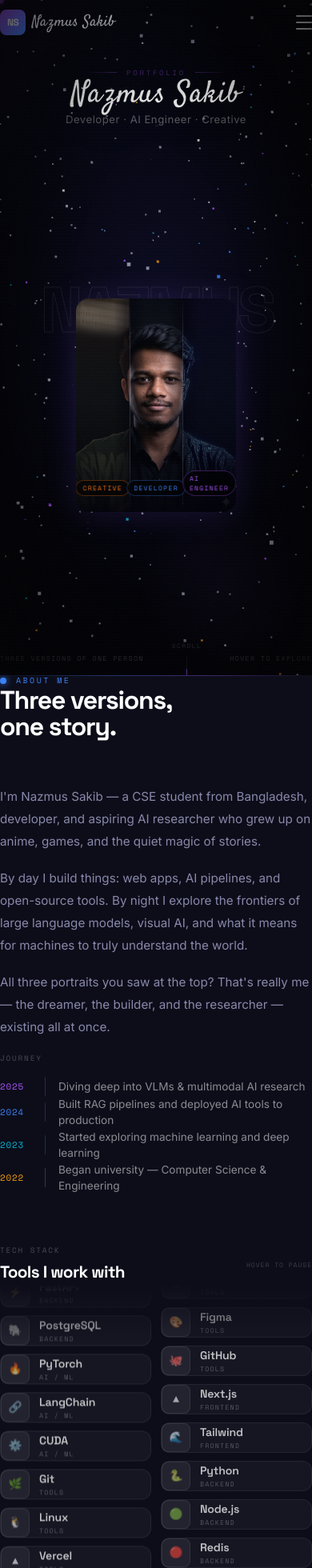
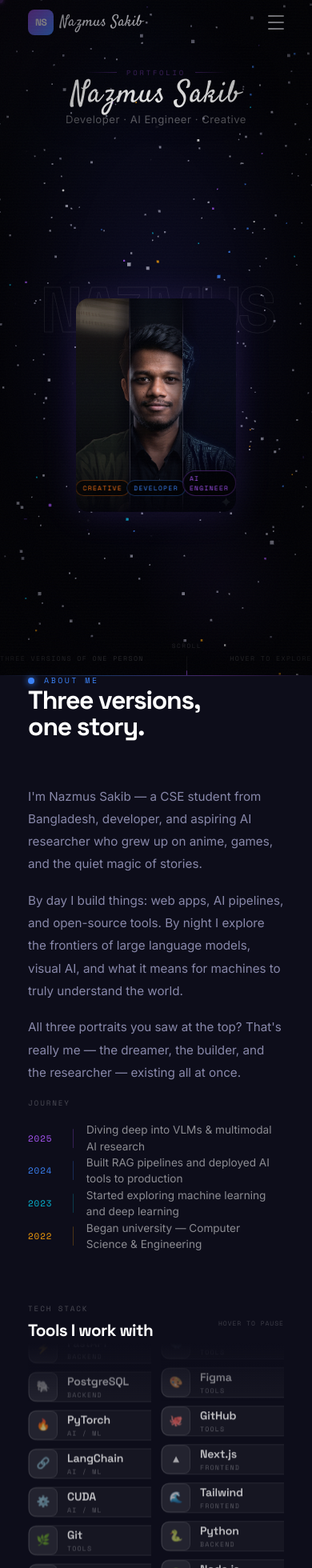
Before and after one commit to TechySakib/My-Portfolio, a Next.js app: page / in a window 390 px wide. Shown: the top 1960 px of the page at 80% size. Built offline with nearby package versions, Linux system fonts and the light colour scheme.

Commit message:
style: implement fluid responsive clamp padding side gutters on all sections and navbar in globals.css

```diff
--- a/src/app/globals.css
+++ b/src/app/globals.css
@@ -200,4 +200,13 @@ body {
   display: flex;
   flex-direction: column;
   justify-content: center;
+  /* Fluid responsive horizontal gutters */
+  padding-left: clamp(2rem, 9vw, 15rem) !important;
+  padding-right: clamp(2rem, 9vw, 15rem) !important;
 }
+
+/* Align Navbar with fluid section gutters */
+nav {
+  padding-left: clamp(2rem, 9vw, 15rem) !important;
+  padding-right: clamp(2rem, 9vw, 15rem) !important;
+}
```
